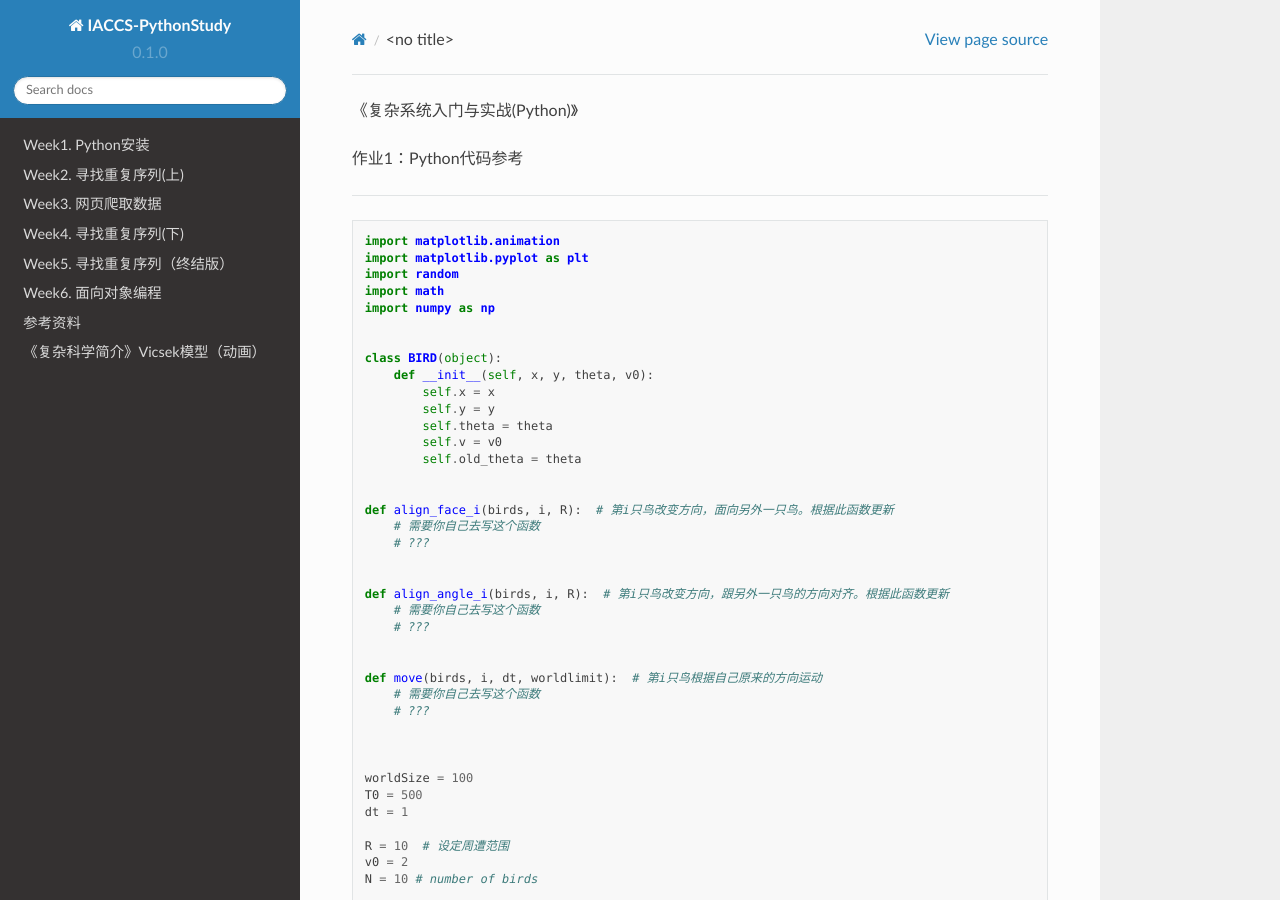
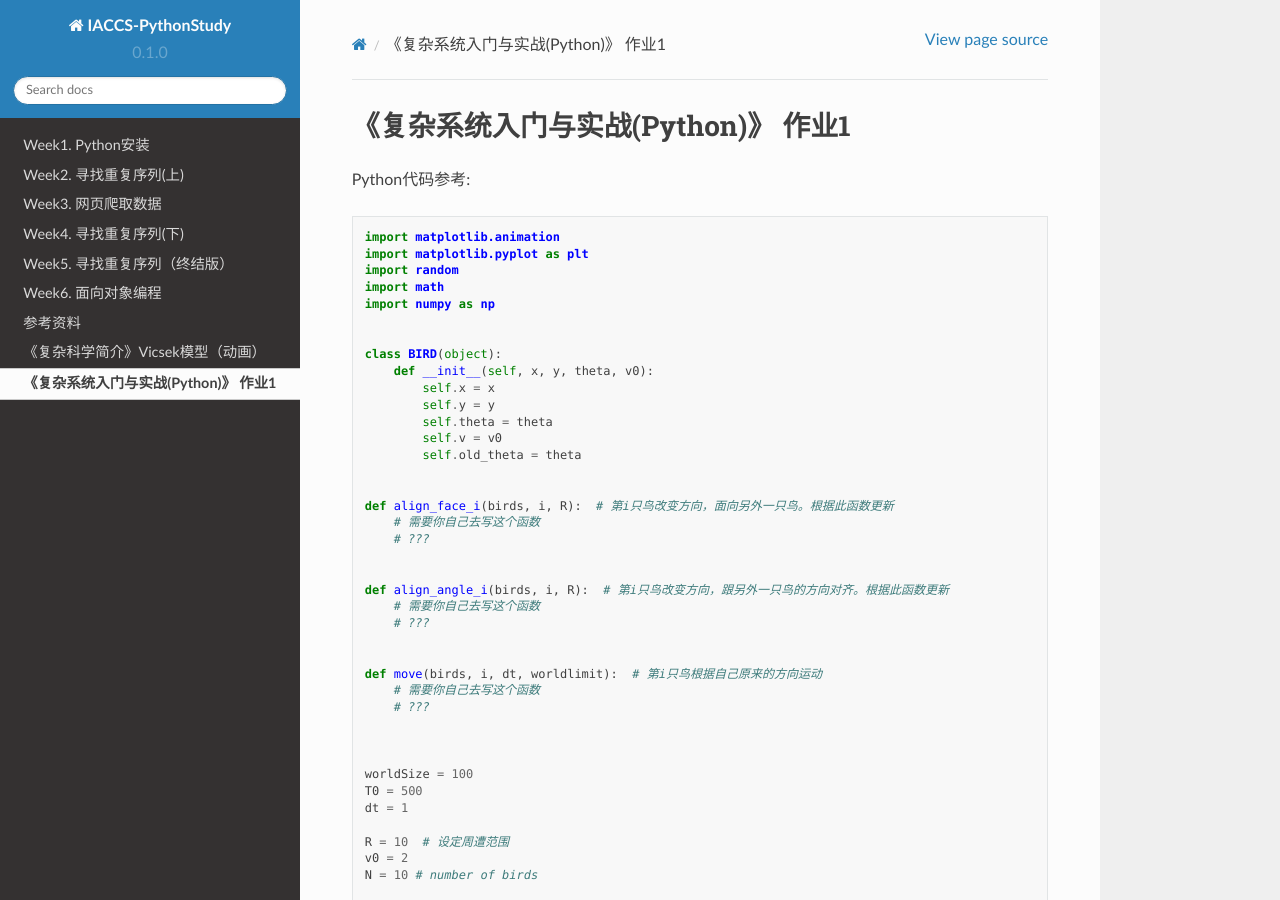
Before and after one commit to sandaowu/IACCS-Python-Study, a Sphinx documentation site: the page built from docs/source/SPP.rst, in a window 1280 px wide and 900 px high. Built offline with Sphinx 7.4.7 and the Read the Docs theme 2.0.0, drawn with Linux system fonts in a browser that asks for light colours.

Commit message:
Update SPP.rst

```diff
--- a/docs/source/SPP.rst
+++ b/docs/source/SPP.rst
@@ -1,10 +1,7 @@
-《复杂系统入门与实战(Python)》
-
-作业1：Python代码参考
-
+《复杂系统入门与实战(Python)》 作业1
 ===========
 
-::
+Python代码参考::
 
 
   import matplotlib.animation
```
